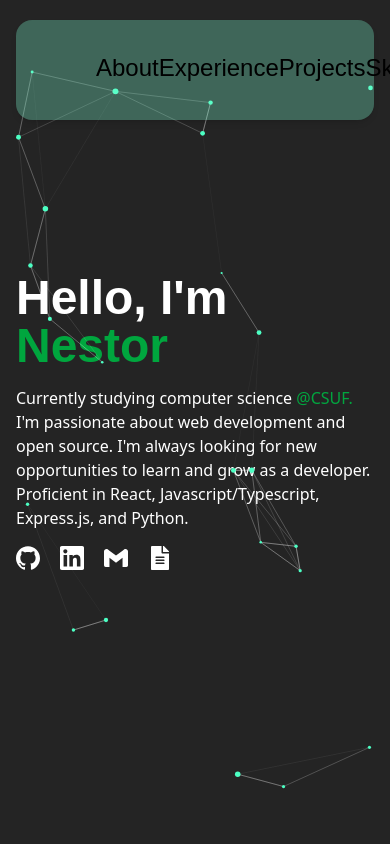
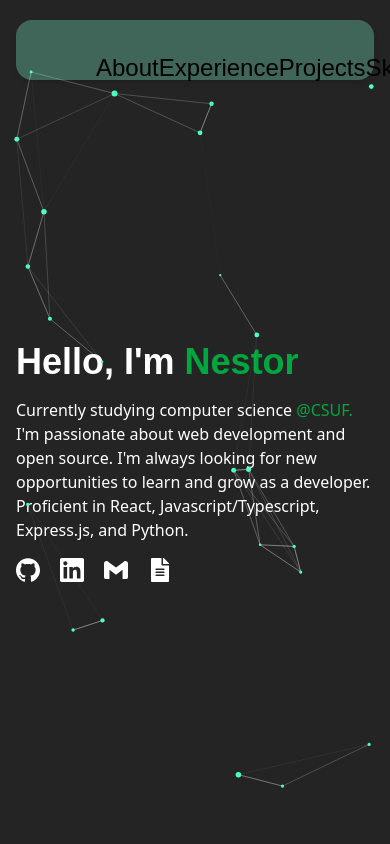
Before and after one commit to nestor-remo/portfolio, a React (Vite) app: page / in a window 390 px wide. Shown: the top 844 px of the page. Built offline with nearby package versions, Linux system fonts and the light colour scheme; the HTML template or start-up script is replaced by a standard one.

Commit message:
move to pc

```diff
--- a/package.json
+++ b/package.json
@@ -10,6 +10,7 @@
     "preview": "vite preview"
   },
   "dependencies": {
+    "@headlessui/react": "^2.2.0",
     "@tailwindcss/vite": "^4.0.6",
     "@tsparticles/all": "^3.5.0",
     "@tsparticles/react": "^3.0.0",
--- a/src/components/about.jsx
+++ b/src/components/about.jsx
@@ -2,7 +2,7 @@ import React from 'react';
 import { SiGithub, SiLinkedin, SiGmail } from 'react-icons/si';
 import { FaFileAlt } from 'react-icons/fa';
 
-function Icon ({ icon, link}) {
+function Icon ({ icon, link }) {
     return (
         <div onClick={() => window.open(link)} className='cursor-pointer text-2xl'>
             {icon}
@@ -12,8 +12,8 @@ function Icon ({ icon, link}) {
 
 const About = () => {
     return (
-        <div className='flex flex-col gap-4'>
-            <h1 className="text-left text-5xl font-bold"> Hello, I'm <span className="text-green-600">Nestor</span></h1>
+        <div className='flex flex-col gap-4 sm:top-10'>
+            <h1 className="text-left text-4xl sm:text-3xl lg:text-5xl font-bold"> Hello, I'm <span className="text-green-600">Nestor</span></h1>
             <p className="text-left"> Currently studying computer science <a className="hover:underline text-green-600" href="https://www.fullerton.edu/about/default.aspx" target='_blank'>@CSUF. </a>
                 I'm passionate about web development and open source. I'm always looking for new opportunities to learn and grow as a developer.
                 Proficient in React, Javascript/Typescript, Express.js, and Python.
--- a/src/components/navbar.jsx
+++ b/src/components/navbar.jsx
@@ -1,10 +1,12 @@
 import React from 'react';
 import { Link } from 'react-scroll';
+import { TfiAlignJustify } from "react-icons/tfi";
+import { Disclosure, DisclosureButton, DisclosurePanel } from '@headlessui/react';
 
 const NavBar = () => {
     return (
-        <nav className="flex sticky top-5 h-25 bg-primary bg-opacity-30 shadow-md rounded-2xl z-1000">
-            <ul className="flex justify-evenly w-full px-8 my-8 mx-12">
+        <Disclosure as="nav" className="flex sticky top-5 h-15 sm:h-10 lg:h-25 mb-20 sm:mb-20 bg-primary bg-opacity-30 shadow-md rounded-2xl z-1000">
+            <DisclosureButton className="flex justify-evenly w-full px-8 my-8 mx-12">
                     <Link
                         to="about"
                         smooth={true}
@@ -37,8 +39,9 @@ const NavBar = () => {
                     >
                         Skills
                     </Link>
-            </ul>
-        </nav>
+
+            </DisclosureButton>
+        </Disclosure>
     );
 }
 
--- a/src/components/skills.jsx
+++ b/src/components/skills.jsx
@@ -1,10 +1,10 @@
 import React from 'react';
-import { SiReact, SiJavascript, SiHtml5, SiPython, SiCplusplus, SiRailway, SiPostgresql, SiExpress, SiFlask, SiSvelte, SiSupabase, SiGit } from 'react-icons/si';
+import { SiReact, SiJavascript, SiCss3, SiHtml5, SiNodedotjs, SiTypescript, SiTailwindcss, SiPython, SiCplusplus, SiRailway, SiPostgresql, SiExpress, SiFlask, SiSvelte, SiSupabase, SiGit } from 'react-icons/si';
 
 function Icon ({name, icon}) {
     return (
         <div className='flex items-center space-x-2 rounded-md border-white/10 bg-primary p-4'>
-            {icon}
+            <span className='mx-h-70 mx-w-70'>{icon}</span>
             <p>{name}</p>
         </div>
     )
@@ -19,12 +19,16 @@ const Skills = () => {
             <div className="grid grid-cols-2 gap-4 sm:grid-cols-2 md:grid-cols-3 lg:grid-cols-4">
                 <Icon name='React' icon={<SiReact />} />
                 <Icon name='JavaScript' icon={<SiJavascript />} />
+                <Icon name='TypeScript' icon={<SiTypescript />} />
                 <Icon name='HTML5' icon={<SiHtml5 />} />
+                <Icon name='CSS' icon={<SiCss3 />} />
+                <Icon name='Tailwind' icon={<SiTailwindcss />} />
                 <Icon name='Python' icon={<SiPython />} />
                 <Icon name='C++' icon={<SiCplusplus />} />
                 <Icon name='Railway' icon={<SiRailway />} />
                 <Icon name='PostgreSQL' icon={<SiPostgresql />} />
                 <Icon name='Express' icon={<SiExpress />} />
+                <Icon name='Node.js' icon={<SiNodedotjs />} />
                 <Icon name='Flask' icon={<SiFlask />} />
                 <Icon name='Svelte' icon={<SiSvelte />} />
                 <Icon name='Supabase' icon={<SiSupabase />} />
```
Also changed, not shown: 1 other file (tests, documents, lock files or other folders). Lines whose indentation alone changed are shown as unchanged.
